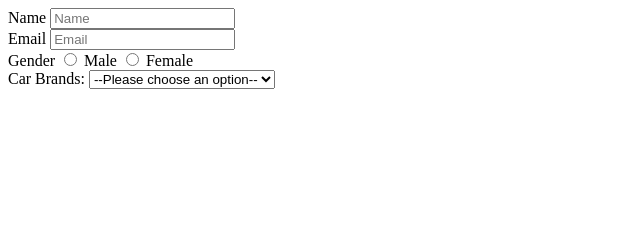
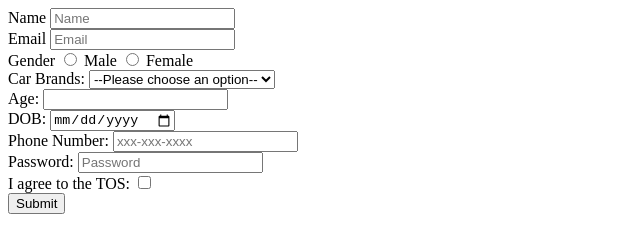
Before and after one commit to acciojob/signup-form-car-Manjunath1299, a website: page main.html in a window 1280 px wide. Shown: the whole page, without its empty margins (0-640 px from the left). Drawn offline with Linux system fonts and the light colour scheme.

Commit message:
created a submission

```diff
--- a/main.html
+++ b/main.html
@@ -31,7 +31,30 @@
       <option value="ford">Ford</option>
       <option value="honda">Honda</option>
     </select>
+	 <br>
+	 <label fpr="age"> Age:</label>
+	 <input type="number" name="age" id="age" required>
+	 <br>
+	  <label for="dob">DOB:</label>
+    <input type="date" id="dob" name="dob" required>
 
+    <br>
+	  <label for="tel">Phone Number:</label>
+    <input type="tel" id="tel" name="tel" pattern="[0-9]{3}-[0-9]{3}-[0-9]{4}" placeholder="xxx-xxx-xxxx">
+
+    <br>
+
+    <label for="password">Password:</label>
+    <input type="password" id="password" name="password" placeholder="Password" required>
+
+    <br>
+
+    <label for="tos">I agree to the TOS:</label>
+    <input type="checkbox" id="tos" name="tos" required>
+
+    <br>
+
+    <button type="submit">Submit</button>
  </form>
 </body>
 
```
